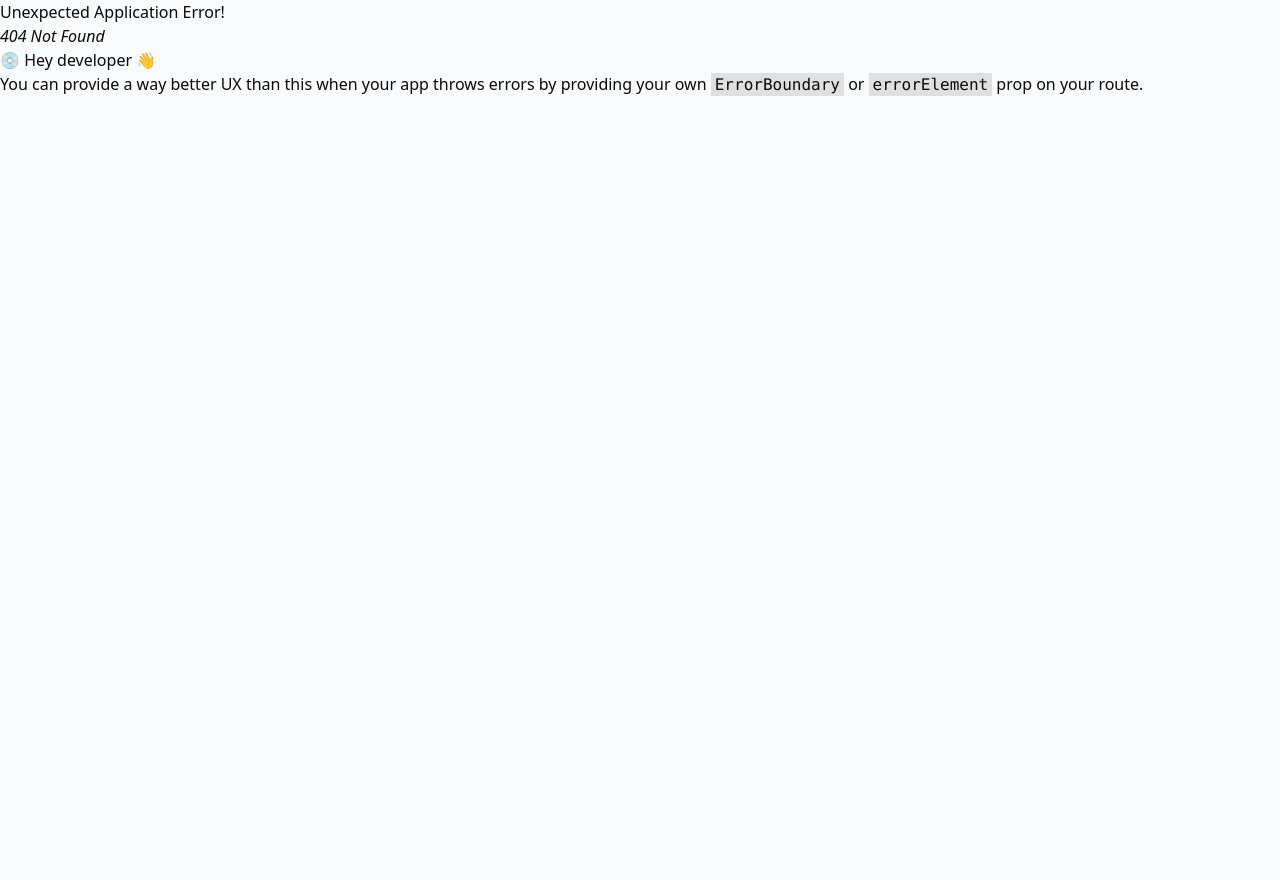
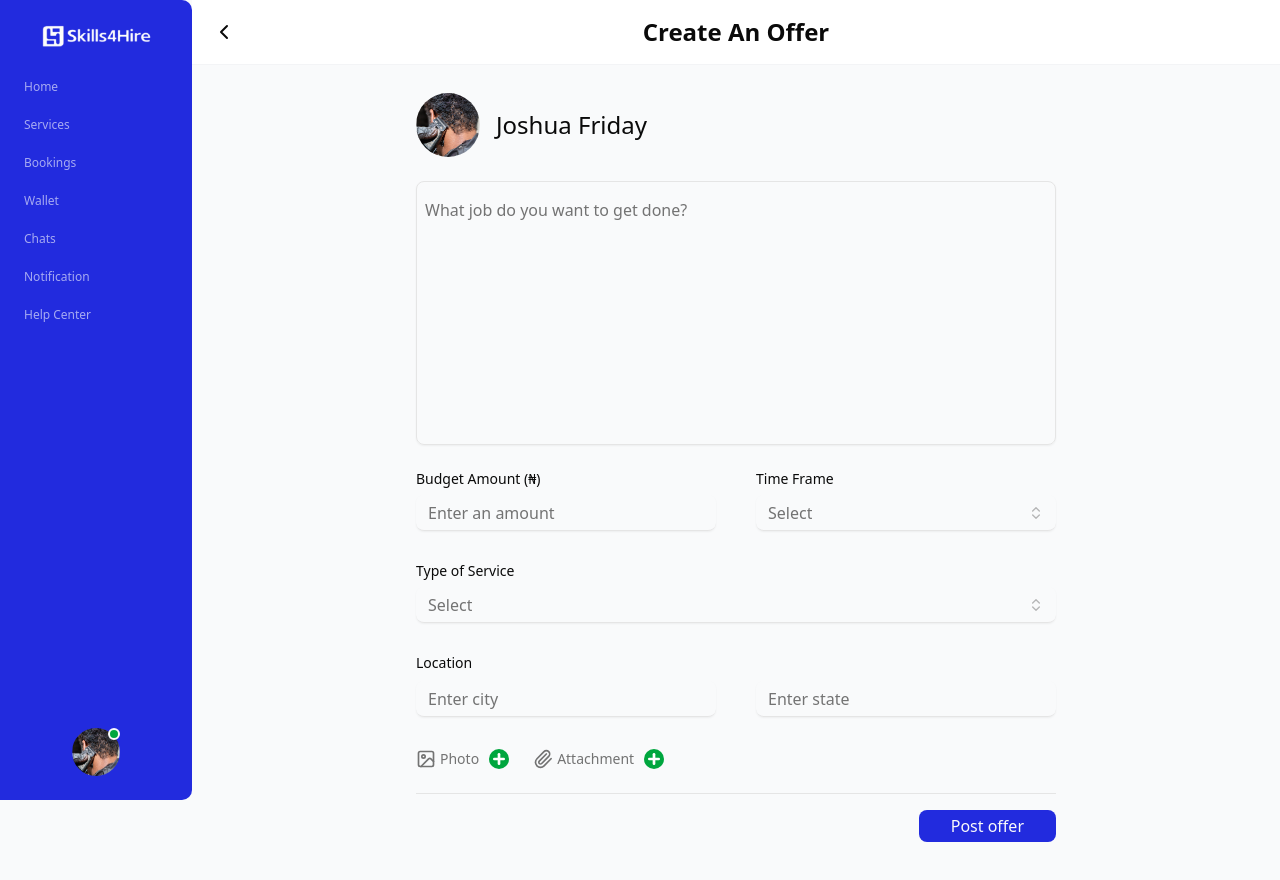
Before and after one commit to Skills4hire-org/Skills-4-Hire, a React (Vite) app: page /customer/create-offer in a window 1280 px wide. Before the commit this address had no page. Shown: the top 880 px of the page. Before the commit the page ends 800 px from the top, so only its background shows below. Built offline with nearby package versions, Linux system fonts and the light colour scheme; some icons are missing; a web font is replaced by a local one.

Commit message:
feat: create offer page

```diff
--- a/src/App.tsx
+++ b/src/App.tsx
@@ -46,6 +46,7 @@ import Blog from './pages/Blog'
 import BlogPost from './pages/BlogPost'
 import Legal from './pages/Legal'
 import About2 from './pages/About2'
+import CreateOffer from './pages/CreateOffer'
 
 const router = createBrowserRouter([
   {
@@ -119,6 +120,10 @@ const router = createBrowserRouter([
             element: <JobOffers />,
           },
         ],
+      },
+      {
+        path: 'create-offer',
+        element: <CreateOffer />,
       },
       {
         path: 'overview',
--- a/src/components/home/PostComposer.tsx
+++ b/src/components/home/PostComposer.tsx
@@ -1,30 +1,32 @@
-import { useState } from "react";
-import FormInput from "../form-fields/FormInput";
-import ProfileImage from "../global/ProfileImage";
-import FormTextArea from "../form-fields/FormTextArea";
-import FormSelect from "../form-fields/FormSelect";
-import { timeFrameOptions } from "@/assets/data";
-import { Check, ImageIcon, Paperclip } from "lucide-react";
-import FormSubmitButton from "../buttons/FormSubmitButton";
-import type { UserType } from "@/utils/types";
-import { useSelector } from "react-redux";
+import { useState } from 'react'
+import FormInput from '../form-fields/FormInput'
+import ProfileImage from '../global/ProfileImage'
+import FormTextArea from '../form-fields/FormTextArea'
+import FormSelect from '../form-fields/FormSelect'
+import { timeFrameOptions } from '@/assets/data'
+import { ImageIcon, Paperclip, Plus } from 'lucide-react'
+import FormSubmitButton from '../buttons/FormSubmitButton'
+import type { UserType } from '@/utils/types'
+import { useSelector } from 'react-redux'
+import { Link, useNavigate } from 'react-router-dom'
 
 export default function PostComposer() {
   const { userType }: { userType: UserType } = useSelector(
-    (state: any) => state.userState
-  );
+    (state: any) => state.userState,
+  )
+  const navigate = useNavigate()
 
   const [formData, setFormData] = useState({
-    post: "",
-    budget: "",
-    timeFrame: "",
-    photo: "",
-    attachment: "",
-  });
+    post: '',
+    budget: '',
+    timeFrame: '',
+    photo: '',
+    attachment: '',
+  })
 
   const handleInputChange = (field: string, value: string) => {
-    setFormData((prev) => ({ ...prev, [field]: value }));
-  };
+    setFormData((prev) => ({ ...prev, [field]: value }))
+  }
 
   return (
     <form
@@ -45,12 +47,13 @@ export default function PostComposer() {
 
       <div className="flex items-center gap-2">
         <ProfileImage noStatus />
+        <Link to={`/${userType}/create-offer`} className="w-full">
           <FormTextArea
             name="post"
             placeholder={
-            userType == "customer"
-              ? "What job do you want to get done?"
-              : "Post about your latest work or service."
+              userType == 'customer'
+                ? 'What job do you want to get done?'
+                : 'Post about your latest work or service.'
             }
             value={formData.post}
             handleInputChange={handleInputChange}
@@ -58,11 +61,13 @@ export default function PostComposer() {
             rows={1}
             required
           />
+        </Link>
       </div>
 
       <div className="flex flex-col gap-2 md:gap-4">
-        {userType == "customer" && (
+        {userType == 'customer' && (
           <div className="grid grid-cols-2 gap-4 md:gap-10">
+            <Link to={`/${userType}/create-offer`}>
               <FormInput
                 name="budget"
                 placeholder="Enter an amount"
@@ -74,6 +79,7 @@ export default function PostComposer() {
                 className="border-0 border-b h-9"
                 labelSize="text-xs md:text-sm"
               />
+            </Link>
 
             <FormSelect
               name="timeFrame"
@@ -84,6 +90,7 @@ export default function PostComposer() {
               placeholder="Select"
               className="border-0 border-b h-9 [&_svg]:block"
               labelSize="text-xs md:text-sm"
+              handleBlur={() => navigate(`/${userType}/create-offer`)}
             />
           </div>
         )}
@@ -91,28 +98,33 @@ export default function PostComposer() {
         <div className="flex items-center justify-between gap-4">
           <div className="flex items-center flex-wrap gap-4 md:gap-6 text-sm text-muted-foreground justify-start ml-0">
             <div className="flex items-center gap-1.5">
-              <button
-                className="flex items-center gap-1 hover:text-gray-700"
-                type="button"
-              >
+              <div className="flex items-center gap-1 hover:text-gray-700">
                 <ImageIcon className="w-4 h-4 md:w-5 md:h-5" />
                 <span className="text-xs md:text-sm">Photo</span>
-              </button>
-
-              <span className="text-white font-medium p-0.5 bg-green-600 rounded-full">
-                <Check strokeWidth={4} className="w-3 h-3 md:w-4 md:h-4" />
-              </span>
               </div>
 
-            <button
-              className="flex items-center gap-1 hover:text-gray-700"
-              type="button"
+              <Link
+                to={`/${userType}/create-offer`}
+                className="text-white font-medium p-0.5 bg-green-600 rounded-full"
               >
+                <Plus strokeWidth={4} className="w-3 h-3 md:w-4 md:h-4" />
+              </Link>
+            </div>
+            <div className="flex items-center gap-1.5">
+              <div className="flex items-center gap-1 hover:text-gray-700">
                 <Paperclip className="w-4 h-4 md:w-5 md:h-5" />
                 <span className="text-xs md:text-sm">Attachment</span>
-            </button>
+              </div>
+              <Link
+                to={`/${userType}/create-offer`}
+                className="text-white font-medium p-0.5 bg-green-600 rounded-full"
+              >
+                <Plus strokeWidth={4} className="w-3 h-3 md:w-4 md:h-4" />
+              </Link>
+            </div>
           </div>
 
+          <Link to={`/${userType}/create-offer`}>
             <FormSubmitButton
               size="sm"
               submitting={false}
@@ -120,8 +132,9 @@ export default function PostComposer() {
               texting="Posting"
               className="px-4 md:px-8 text-sm"
             />
+          </Link>
         </div>
       </div>
     </form>
-  );
+  )
 }
--- a/src/components/service-provider/ServiceProviderOverview.tsx
+++ b/src/components/service-provider/ServiceProviderOverview.tsx
@@ -1,7 +1,7 @@
 import type { ServiceProvider } from '@/utils/types'
 import Container from '../global/Container'
 import { currencyFormatter } from '@/utils/format'
-import { CheckCircle2, FileText, MapPin, Minus, Star } from 'lucide-react'
+import { FileText, MapPin, Minus, Star } from 'lucide-react'
 import defaultImage from '../../assets/images/profile.jpg'
 import HeaderWithBackNavigation from '../header/HeaderWithBackNavigation'
 
@@ -31,18 +31,14 @@ export default function ServiceProviderOverview({
         </button>
         <div className=" pb-3 md:pb-4 text-start">
           <div className="space-y-0.5">
-            <div className="flex items-center gap-2 ">
+            <div className="flex items-center gap-4 ">
               <h1 className="font-semibold text-lg md:text-xl">
                 {getServiceProvider?.name}
               </h1>
-              <span className="text-sm capitalize  text-primary font-medium flex items-center gap-0.5 text-xs md:text-sm">
-                <CheckCircle2 className="w-4 h-4 md:w-5 md:h-5 text-background fill-primary" />
-                verified
+              <span className="text-base md:text-lg capitalize text-primary font-medium block">
+                {getServiceProvider?.occupation}
               </span>
             </div>
-            <span className="text-sm md:text-base capitalize text-primary font-medium block">
-              {getServiceProvider?.occupation}
-            </span>
             <p className=" text-base md:text-lg">{getServiceProvider?.desc}</p>
             <span className="text-primary font-semibold text-sm md:text-base -mt-0.5 block capitalize">
               12 endosers
--- /dev/null
+++ b/src/pages/CreateOffer.tsx
@@ -0,0 +1,223 @@
+import { services, timeFrameOptions } from '@/assets/data'
+import FormSubmitButton from '@/components/buttons/FormSubmitButton'
+import FormInput from '@/components/form-fields/FormInput'
+import FormSelect from '@/components/form-fields/FormSelect'
+import FormTextArea from '@/components/form-fields/FormTextArea'
+import Container from '@/components/global/Container'
+import ProfileImage from '@/components/global/ProfileImage'
+import HeaderWithBackNavigation from '@/components/header/HeaderWithBackNavigation'
+import { Input } from '@/components/ui/input'
+import { Label } from '@/components/ui/label'
+import type { UserType } from '@/utils/types'
+import { Check, ImageIcon, Paperclip, Plus } from 'lucide-react'
+import { useRef, useState, type FormEvent } from 'react'
+import { useSelector } from 'react-redux'
+import { toast } from 'sonner'
+
+export default function CreateOffer() {
+  const { userType }: { userType: UserType } = useSelector(
+    (state: any) => state.userState,
+  )
+  const [formData, setFormData] = useState({
+    post: '',
+    budget: '',
+    timeFrame: undefined,
+    service: undefined,
+    photo: '',
+    attachment: '',
+    city: '',
+    state: '',
+  })
+
+  const handleInputChange = (field: string, value: string) => {
+    if (field === 'budget') {
+      const newValue = value.replace(/[^0-9]/g, '')
+      setFormData((prev) => ({ ...prev, [field]: newValue }))
+    } else {
+      setFormData((prev) => ({ ...prev, [field]: value }))
+    }
+  }
+  const fileRef = useRef<HTMLInputElement>(null)
+  const handleFileChange = (
+    field: string,
+    file: FileList | null,
+    types: string[],
+  ) => {
+    if (!file) {
+      return
+    }
+    if (!types.includes(file[0].type) && fileRef.current) {
+      fileRef.current.value = ''
+      return toast('File type is not acceptable.')
+    }
+    setFormData({ ...formData, [field]: file })
+  }
+  const handleSubmit = (e: FormEvent<HTMLFormElement>) => {
+    e.preventDefault()
+  }
+
+  return (
+    <div className="pb-10">
+      <HeaderWithBackNavigation title="Create An Offer" />
+      <Container className="pt-1 max-w-2xl mx-auto">
+        <div className="space-y-4 md:space-y-6">
+          <div className="flex items-center gap-2 md:gap-4">
+            <ProfileImage noStatus size="size-12 md:size-16" />
+
+            <p className="text-xl md:text-2xl font-medium">Joshua Friday</p>
+          </div>
+          <form onSubmit={handleSubmit} className="space-y-5 md:space-y-6">
+            <FormTextArea
+              name="post"
+              placeholder={
+                userType == 'customer'
+                  ? 'What job do you want to get done?'
+                  : 'Post about your latest work or service.'
+              }
+              value={formData.post}
+              handleInputChange={handleInputChange}
+              className="text-sm md:text-base p-2 py-4 h-66 min-h-[48px]"
+              rows={3}
+              required
+            />
+            {userType == 'customer' && (
+              <div className="space-y-4 md:space-y-6">
+                <div className="grid grid-cols-2 gap-4 md:gap-10">
+                  <FormInput
+                    name="budget"
+                    placeholder="Enter an amount"
+                    label="Budget Amount (₦)"
+                    required
+                    value={formData.budget}
+                    type="text"
+                    handleInputChange={handleInputChange}
+                    className="border-0 border-b h-9"
+                    labelSize="text-xs md:text-sm"
+                  />
+                  <FormSelect
+                    name="timeFrame"
+                    label="Time Frame"
+                    value={formData.timeFrame}
+                    handleInputChange={handleInputChange}
+                    selectItems={timeFrameOptions}
+                    placeholder="Select"
+                    className="border-0 border-b h-9 [&_svg]:block pl-3"
+                    labelSize="text-xs md:text-sm"
+                    required
+                  />
+                </div>
+                <div className="grid">
+                  <FormSelect
+                    name="service"
+                    label="Type of Service"
+                    value={formData.service}
+                    handleInputChange={handleInputChange}
+                    selectItems={services}
+                    placeholder="Select"
+                    className="border-0 border-b h-9 [&_svg]:block pl-3"
+                    labelSize="text-xs md:text-sm"
+                    required
+                  />
+                </div>
+                <div className="space-y-2">
+                  <span className="text-xs md:text-sm block font-medium">
+                    Location
+                  </span>
+                  <div className="grid grid-cols-2 gap-4 md:gap-10">
+                    <FormInput
+                      name="city"
+                      placeholder="Enter city"
+                      required
+                      value={formData.city}
+                      type="text"
+                      handleInputChange={handleInputChange}
+                      className="border-0 border-b h-9"
+                    />
+                    <FormInput
+                      name="state"
+                      placeholder="Enter state"
+                      required
+                      value={formData.state}
+                      type="text"
+                      handleInputChange={handleInputChange}
+                      className="border-0 border-b h-9"
+                    />
+                  </div>
+                </div>
+              </div>
+            )}
+            <div className="flex items-center flex-wrap gap-4 md:gap-6 text-sm text-muted-foreground justify-start ml-0 mt-6 md:mt-8">
+              <Label
+                htmlFor="photo"
+                className="flex items-center gap-1 hover:text-gray-700 cursor-pointer"
+              >
+                <Input
+                  id="photo"
+                  name="photo"
+                  type="file"
+                  ref={fileRef}
+                  accept="image/png, image/jpeg"
+                  onChange={(e) =>
+                    handleFileChange('photo', e.target.files, [
+                      'image/png',
+                      'image/jpeg',
+                    ])
+                  }
+                  className="hidden"
+                />
+                <ImageIcon className="w-4 h-4 md:w-5 md:h-5" />
+                <span className="text-xs md:text-sm">Photo</span>
+                <span className="text-white font-medium p-0.5 bg-green-600 rounded-full ml-1.5">
+                  {formData.photo ? (
+                    <Check strokeWidth={4} className="w-3 h-3 md:w-4 md:h-4" />
+                  ) : (
+                    <Plus strokeWidth={4} className="w-3 h-3 md:w-4 md:h-4" />
+                  )}
+                </span>
+              </Label>
+
+              <Label
+                htmlFor="attachment"
+                className="flex items-center gap-1 hover:text-gray-700 cursor-pointer"
+              >
+                <Input
+                  id="attachment"
+                  name="attachment"
+                  type="file"
+                  ref={fileRef}
+                  accept=".pdf, .doc, .docx"
+                  onChange={(e) =>
+                    handleFileChange('attachment', e.target.files, [
+                      '.pdf',
+                      '.doc',
+                      '.docx',
+                    ])
+                  }
+                  className="hidden"
+                />
+                <Paperclip className="w-4 h-4 md:w-5 md:h-5" />
+                <span className="text-xs md:text-sm">Attachment</span>
+                <span className="text-white font-medium p-0.5 bg-green-600 rounded-full ml-1.5">
+                  {formData.attachment ? (
+                    <Check strokeWidth={4} className="w-3 h-3 md:w-4 md:h-4" />
+                  ) : (
+                    <Plus strokeWidth={4} className="w-3 h-3 md:w-4 md:h-4" />
+                  )}
+                </span>
+              </Label>
+            </div>
+            <div className="border-t pt-2 md:pt-4 flex justify-end">
+              <FormSubmitButton
+                size="sm"
+                submitting={false}
+                text="Post offer"
+                texting="Posting"
+                className="px-4 md:px-8 text-sm md:text-base"
+              />
+            </div>
+          </form>
+        </div>
+      </Container>
+    </div>
+  )
+}
--- a/src/utils/types.ts
+++ b/src/utils/types.ts
@@ -1,4 +1,4 @@
-export type UserType = 'customer' | 'service-provider'
+export type UserType = 'customer' | 'provider'
 
 export type AppUser = {
   userType: UserType | null
```
Lines whose indentation alone changed are shown as unchanged.
